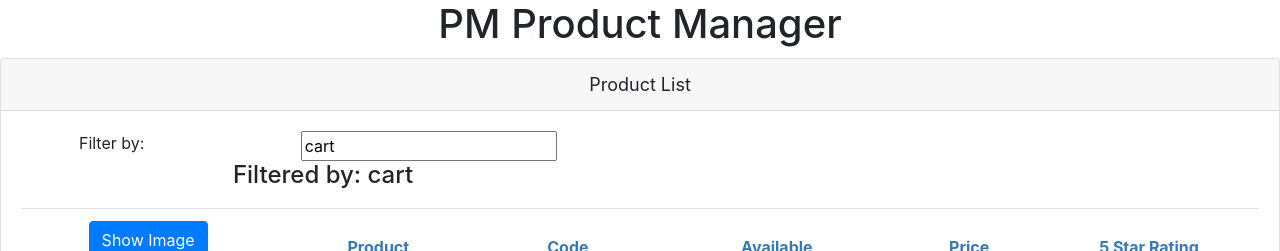
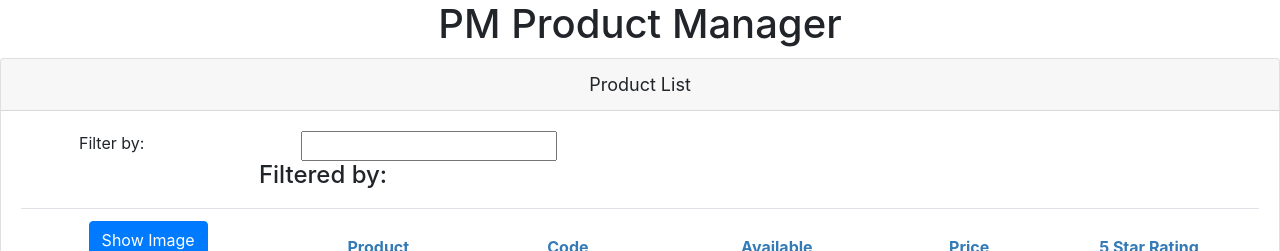
Before and after one commit to mazahir89/product-manager, an Angular app: page / in a window 1280 px wide. Shown: the top 251 px of the page. Built offline with nearby package versions, Linux system fonts and the light colour scheme.

Commit message:
added filtering functionality to filter productName

```diff
--- a/src/app/components/products/product-list/product-list.component.html
+++ b/src/app/components/products/product-list/product-list.component.html
@@ -34,7 +34,7 @@
                     </tr>
                 </thead>
                 <tbody>
-                    <tr *ngFor="let product of products">
+                    <tr *ngFor="let product of filteredProducts">
                     <td>
                         <img *ngIf='showImage'
                         [src]="product.imageUrl"
--- a/src/app/components/products/product-list/product-list.component.ts
+++ b/src/app/components/products/product-list/product-list.component.ts
@@ -12,7 +12,27 @@
   imageWidth: number = 50;
   imageMargin: number = 2;
   showImage: boolean = false;
-  listFilter: string = "cart";
+  _listFilter: string;
+
+  get listFilter(): string {
+    return this._listFilter;
+  }
+
+  set listFilter(value: string) {
+    this._listFilter = value;
+    this.filteredProducts = this.listFilter ? this.performFilter(this.listFilter): this.products;
+  }
+
+  filteredProducts: IProduct[];
+
+  // filters product by productName according to filer
+  performFilter(filterBy: string): IProduct[] {
+    filterBy = filterBy.toLocaleLowerCase();
+    return this.products.filter((product: IProduct) =>
+    product.productName.toLocaleLowerCase().indexOf(filterBy) !== -1)
+  }
+
+
   products: IProduct[] = [
     {
       "productId": 1,
@@ -40,7 +60,10 @@
     this.showImage = !this.showImage;
   }
 
-  constructor() { }
+  constructor() {
+    this.filteredProducts = this.products;
+    this.listFilter = '';
+   }
 
   ngOnInit() {
   }
```
